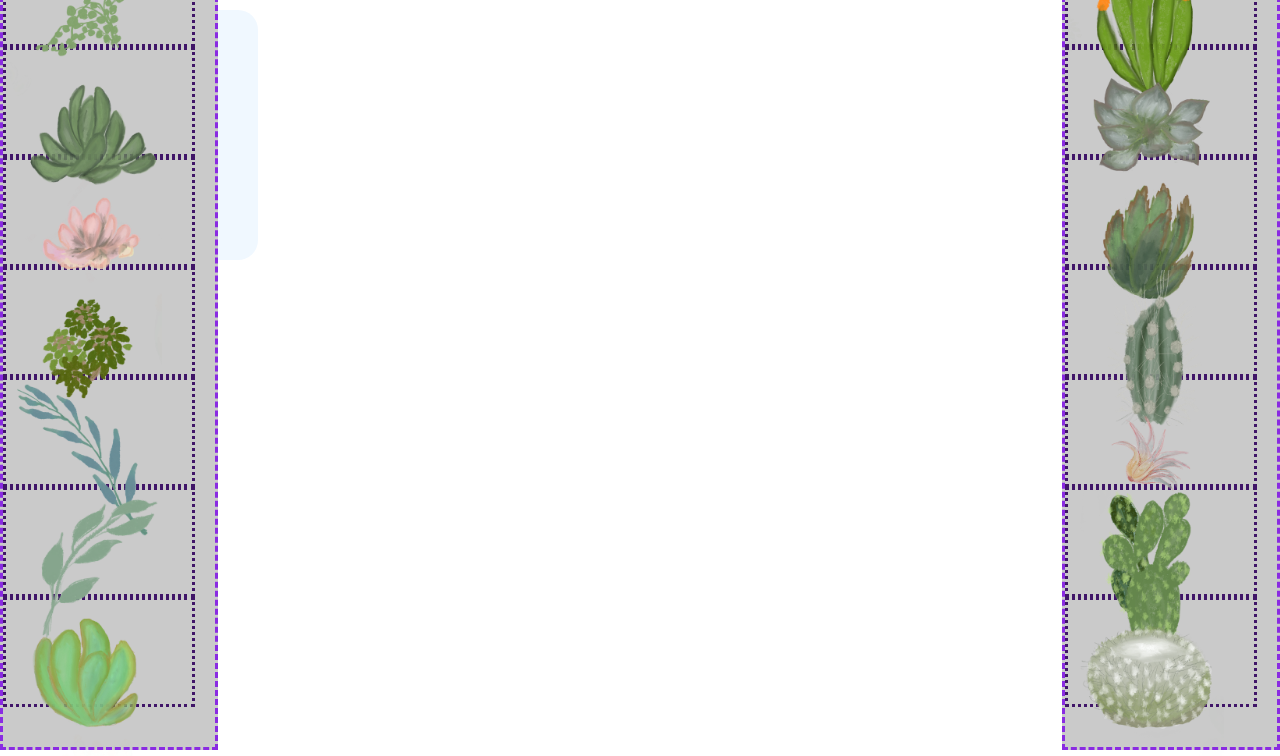
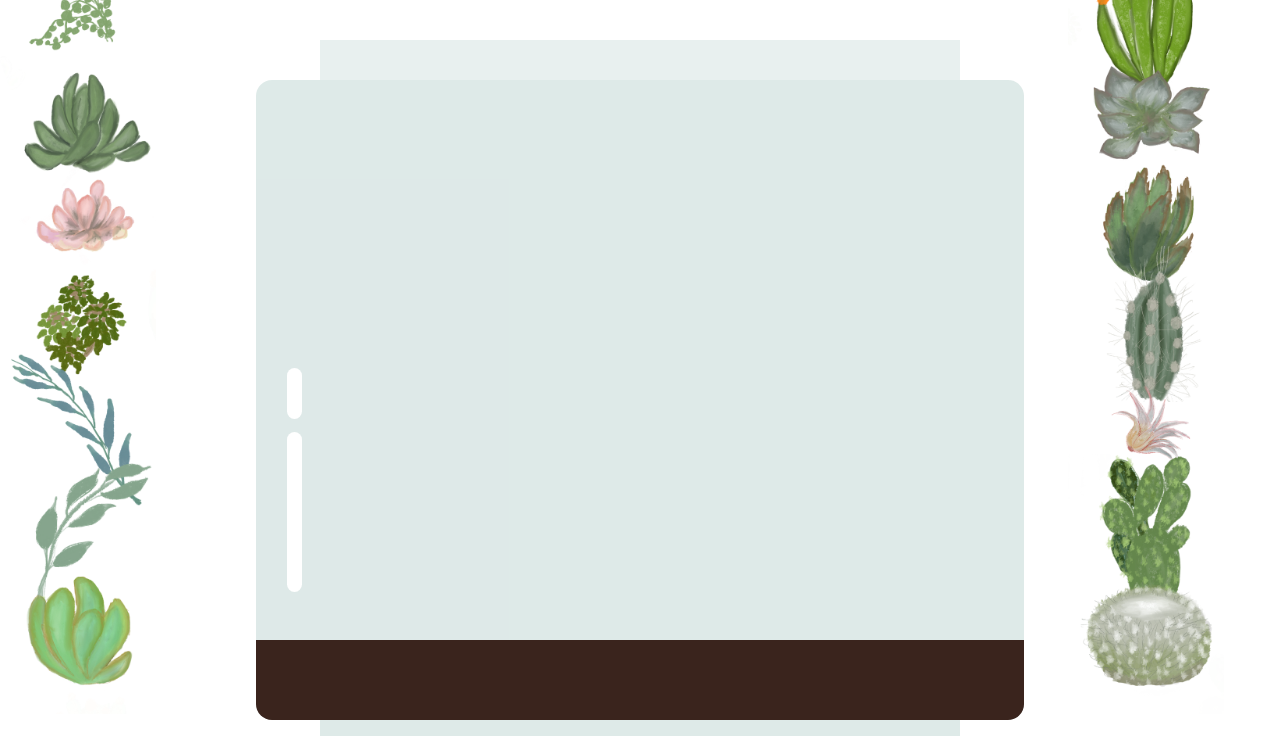
Before and after one commit to GarkarAXO/PW-Terrarium-2023, a plain HTML site: page index.html in a window 1280 px wide. Shown: the part 76-832 px from the top of the page. Drawn offline with Linux system fonts and the light colour scheme.

Commit message:
Final Jar ⭐🫙

```diff
--- a/style.css
+++ b/style.css
@@ -1,19 +1,14 @@
 /* estilos del terrario */
 h1{
     text-align: center;
-    border: 3px;
-    border-style: dashed;
 }
 .container{
     padding: 10px;
     position: absolute;
     top: 0;
-    background-color: #cacaca;
+    /* background-color: #cacaca00; */
     height: 100%;
     width: 15%;
-    border: 3px;
-    border-style: dashed;
-    border-color: blueviolet;
 }
 #left-container{
     left: 0px;
@@ -25,9 +20,6 @@ h1{
     position: relative;
     height: 13%;
     left: -10px;
-    border: 3px;
-    border-style:dotted;
-    border-color: #401568;
 }
 .plant{
     position: absolute;
@@ -35,9 +27,61 @@ h1{
     max-height: 150%;
     z-index: 2;
 }
-.terrarium{
-    border-radius: 20px;
-    background: aliceblue;
-    width: 250px;
-    height: 250px;
+.jar-top{
+    height: 5%;
+    width: 50%;
+    position: absolute;
+    left: 25%;
+    bottom: 80.5%;
+    background: #d1e1df;
+    opacity: 0.5;
 }
+.jar-walls{
+    height: 80%;
+    width: 60%;
+    background-color: #d1e1df;
+    border-radius: 1rem;
+    position: absolute;
+    left: 20%;
+    bottom: 0.5%;
+    opacity: 0.7;
+    z-index: -1;
+}
+.jar-bottom{
+    width: 50%;
+    height: 2%;
+    background: #d1e1df;
+    position: absolute;
+    bottom: -1.5%;
+    left: 25%;
+    opacity: 0.7;
+    z-index: -3;
+}
+.dirt{
+    position: absolute;
+    height: 10%;
+    width: 60%;
+    left: 20%;
+    bottom: 0.5%;
+    background: #3a241d;
+    border-radius: 0rem 0rem 1rem 1rem;
+    z-index: -1;
+}
+.jar-glossy-short{
+    position: absolute;
+    height: 8%;
+    width: 2%;
+    left: 4%;
+    top: 45%;
+    background: #fff;
+    border-radius: 1rem;
+}
+.jar-glossy-long{
+    position: absolute;
+    height: 25%;
+    width: 2%;
+    left: 4%;
+    top: 55%;
+    background: #fff;
+    border-radius: 1rem;
+}
```
